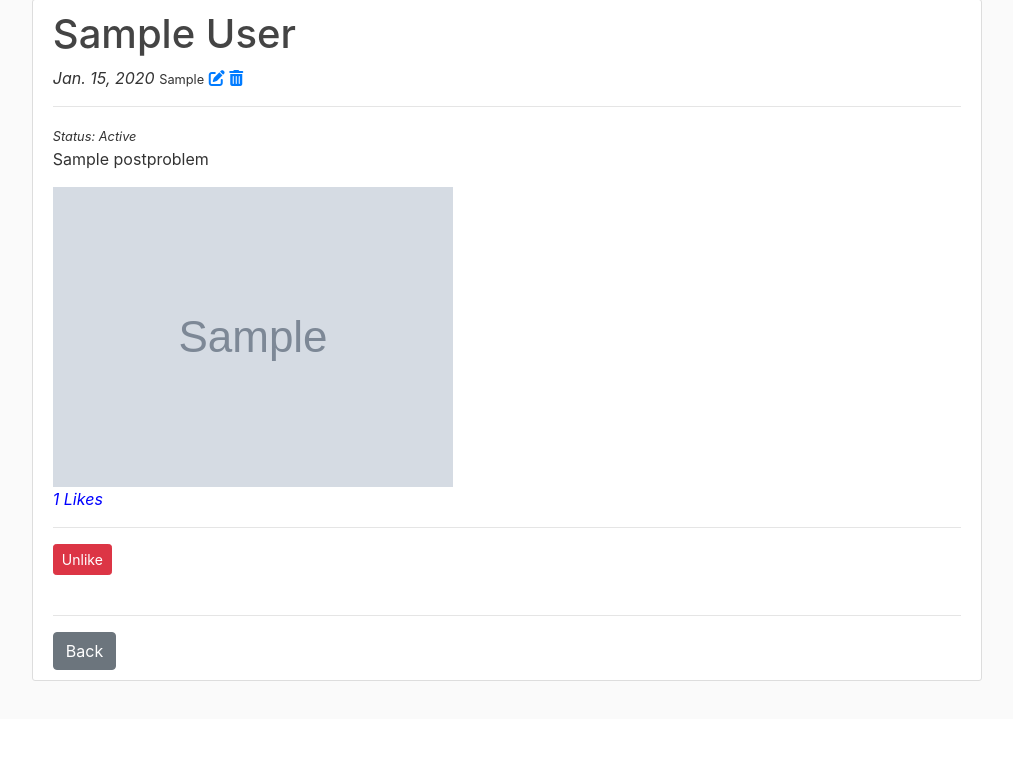
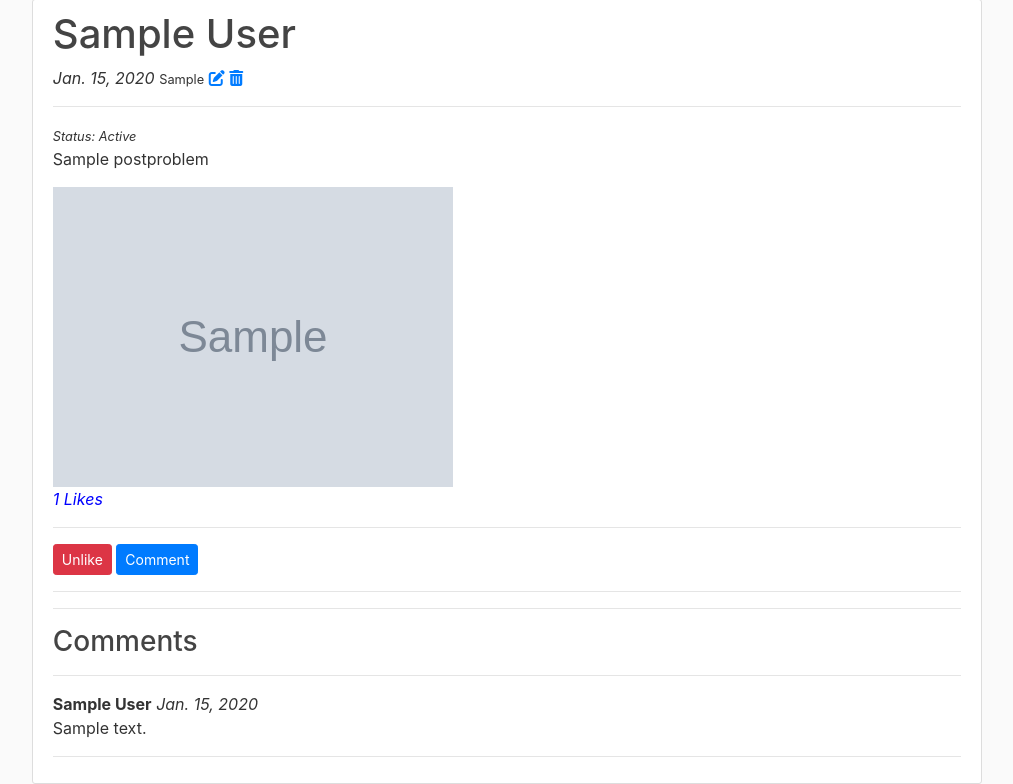
Before and after one commit to anuchakradhar/Project, a Django app: page /problem/1 in a window 1280 px wide. Shown: the part 81-865 px from the top of the page, without its empty margins (133-1146 px from the left). Before the commit the page ends 762 px from the top, so only its background shows below. Run offline with Django 3.2, Linux system fonts and the light colour scheme; a user stored in the database is signed in; tables that the repository leaves empty hold one stand-in row (values such as "Sample post"); grey boxes marked "Sample" are stand-in pictures; some libraries are stand-ins or nearby versions.

Commit message:
comment section

```diff
--- a/app_project/admin.py
+++ b/app_project/admin.py
@@ -1,5 +1,6 @@
 from django.contrib import admin
-from .models import PostProblem
+from .models import PostProblem, Comment
 
 # Register your models here.
 admin.site.register(PostProblem)
+admin.site.register(Comment)
--- a/app_project/forms.py
+++ b/app_project/forms.py
@@ -1,5 +1,5 @@
 from django import forms
-from .models import PostProblem
+from .models import PostProblem, Comment
 
 choices = [('critical','critical'), ('mild','mild'), ('solved','solved')]
 
@@ -9,10 +9,14 @@ class PostProblemForm(forms.ModelForm):
         fields = ('creator', 'problem_title', 'image', 'location', 'status')
 
         widgets = {
+            'creator': forms.TextInput(attrs={'value': '', 'id': 'author', 'type': 'hidden'}),
+            'status': forms.Select(choices=choices)
+        }
+class CommentForm(forms.ModelForm):
+    class Meta:
+        model = Comment
+        fields = ('user', 'content')
 
-            'creator': forms.TextInput(attrs = {'class': 'form-control', 'value': '', 'id': 'author', 'type': 'hidden'}),
-            # 'creator': forms.Select(attrs = {'class': 'form-control'}),
-            'problem_title': forms.Textarea(attrs = {'class': 'form-control'}),
-            'location': forms.TextInput(attrs = {'class': 'form-control'}),
-            'status': forms.Select(choices=choices, attrs = {'class': 'form-control'})
+        widgets = {
+            'user': forms.TextInput(attrs={'value': '', 'id': 'author', 'type': 'hidden'})
         }
--- a/app_project/models.py
+++ b/app_project/models.py
@@ -27,3 +27,15 @@ class PostProblem(models.Model):
 	def get_absolute_url(self):
 		return reverse('home')
 	# 	return reverse('article-detail', args=(str(self.pk)))
+
+class Comment(models.Model):
+	post = models.ForeignKey(PostProblem, related_name='comments', on_delete = models.CASCADE)
+	user = models.ForeignKey(User, on_delete = models.CASCADE)
+	content = models.TextField()
+	date_commented = models.DateField(auto_now_add = True)
+
+	def __str__(self):
+		return '%s - %s' % (self.post.problem_title, self.user)
+
+	def get_absolute_url(self):
+		return reverse('problem-detail', args=(str(self.post.pk)))
--- a/app_project/templates/problem_detail.html
+++ b/app_project/templates/problem_detail.html
@@ -6,6 +6,7 @@
 
 {% block content %}
 <div class="content-section">
+  <div class="">
     <h1>{{ postproblem.creator.first_name }} {{ postproblem.creator.last_name }}</h1>
     <em>{{ postproblem.created_date }}</em>
     <small>{{ postproblem.location }}</small>
@@ -27,26 +28,44 @@
       <em>{{ total_likes }} Likes</em>
     </div>
     <hr>
-  {% if user.is_authenticated %}
     <form action="{% url 'like_post' postproblem.pk %}" method="POST">
       {% csrf_token %}
+      {% if user.is_authenticated %}
+
         {% if liked %}
           <button type="submit" name = "post_id" value= "{{ postproblem.id }}" class="btn btn-danger btn-sm">Unlike</button>
         {% else %}
           <button type="submit" name = "post_id" value= "{{ postproblem.id }}" class="btn btn-primary btn-sm">Like</button>
         {% endif %}
-  </form>
+        <a class="btn btn-primary btn-sm" href="{% url 'add_comment' postproblem.pk %}">Comment</a>
+
       {% else %}
 
         <small><a href="{% url 'login' %}">Login</a> to like post</small>
 
       {% endif %}
-  <br><hr>
+    </form>
 
-  <a class="btn btn-secondary" href="{% url 'home' %}">Back</a>
+  </div>
 
+  <hr><hr>
 
-
+  <div class="">
+    <h3>Comments</h3>
+    <hr>
+    {% if not postproblem.comments.all %}
+      No Comments <br>
+      <a class="btn btn-secondary btn-sm" href="{% url 'add_comment' postproblem.pk %}">Add Comment</a>
+    {% else %}
+      {% for comment in postproblem.comments.all %}
+        <strong>{{ comment.user.first_name }} {{ comment.user.last_name }}</strong>
+        <em>{{ comment.date_commented }}</em>
+        <br>
+        {{ comment.content }}
+        <hr>
+      {% endfor %}
+    {% endif %}
+  </div>
 
 </div>
 {% endblock %}
--- a/app_project/urls.py
+++ b/app_project/urls.py
@@ -1,5 +1,5 @@
 from django.urls import path
-from .views import HomeView, ProblemDetailView, AddProblemView, UpdateProblemView, DeleteProblemView, StatusView, LikeView, UserPostListView
+from .views import HomeView, ProblemDetailView, AddProblemView, UpdateProblemView, DeleteProblemView, StatusView, LikeView, UserPostListView, AddCommentView
 
 urlpatterns = [
     path('', HomeView.as_view(), name = 'home'),
@@ -10,4 +10,5 @@ urlpatterns = [
     path('problem/<int:pk>/remove/', DeleteProblemView.as_view(), name ='delete_post'),
     path('status/<str:cats>/', StatusView, name ='status'),
     path('like/<int:pk>', LikeView, name='like_post'),
+    path('problem/<int:pk>/comment', AddCommentView.as_view(), name ='add_comment'),
 ]
--- a/app_project/views.py
+++ b/app_project/views.py
@@ -1,7 +1,7 @@
 from django.shortcuts import render, get_object_or_404
 from django.views.generic import ListView, DetailView, CreateView, UpdateView, DeleteView
-from .models import PostProblem
-from .forms import PostProblemForm
+from .models import PostProblem, Comment
+from .forms import PostProblemForm, CommentForm
 from django.contrib.auth.models import User
 from django.urls import reverse_lazy, reverse
 from django.http import HttpResponseRedirect
@@ -73,6 +73,16 @@ class AddProblemView(CreateView):
     template_name = 'add_post.html'
     # fields = '__all__'
 
+class AddCommentView(CreateView):
+    model = Comment
+    form_class = CommentForm
+    template_name = 'add_comment.html'
+    # fields = '__all__'
+
+    def form_valid(self, form):
+        form.instance.post_id = self.kwargs['pk']
+        return super().form_valid(form)
+
 class UpdateProblemView(UpdateView):
     model = PostProblem
     form_class = PostProblemForm
--- a/members/models.py
+++ b/members/models.py
@@ -10,8 +10,8 @@ class Profile(models.Model):
 	def __str__(self):
 		return f'{self.user.username} Profile'
 
-	def save(self):
-		super().save()
+	def save(self, *args, **kwargs):
+		super(Profile, self).save(*args, **kwargs)
 
 		img = Image.open(self.profile_picture.path)
 
--- a/members/urls.py
+++ b/members/urls.py
@@ -4,6 +4,7 @@ from .views import UserRegisterView, Profile
 urlpatterns = [
     path('register/', UserRegisterView.as_view(), name = 'register'),
     path('profile/', Profile, name = 'profile'),
+
     # path('edit_profile/', UserEditView.as_view(), name = 'edit_profile'),
 
 ]
--- a/members/views.py
+++ b/members/views.py
@@ -1,4 +1,4 @@
-from django.shortcuts import render, redirect
+from django.shortcuts import render, redirect, get_object_or_404
 from django.views.generic import CreateView, UpdateView, DetailView
 from .forms import SignUpForm, UserUpdateForm, EditProfileForm
 from django.urls import reverse_lazy
@@ -9,6 +9,8 @@ from django.contrib import messages
 
 
 # Create your views here.
+
+
 class UserRegisterView(SuccessMessageMixin, CreateView):
 	form_class = SignUpForm
 	template_name = 'registration/register.html'
--- a/project_7thsem/settings.py
+++ b/project_7thsem/settings.py
@@ -80,7 +80,7 @@ WSGI_APPLICATION = 'project_7thsem.wsgi.application'
 DATABASES = {
     'default': {
         'ENGINE': 'django.db.backends.postgresql',
-        'NAME': 'waste_reporting',
+        'NAME': 'waste_report',
         'USER': 'postgres',
         'PASSWORD': '1234',
         'HOST': 'localhost'
@@ -136,4 +136,4 @@ CRISPY_TEMPLATE_PACK = 'bootstrap4'
 
 LOGIN_REDIRECT_URL = 'home'
 LOGIN_URL = 'login'
-LOGOUT_REDIRECT_URL = 'home'
+LOGOUT_REDIRECT_URL = 'login'
```
Also changed, not shown: app_project/templates/add_comment.html (added, +26 -0 lines), members/forms.py (+6 -6 lines), app_project/migrations/0001_initial.py, app_project/migrations/0002_auto_20200818_1405.py (deleted), app_project/migrations/0003_auto_20200821_1612.py (deleted), media/images/download_5aIpmVE.jpg (added), media/images/download_PXDUSwX.jpg (added), members/migrations/0001_initial.py. Lines whose indentation alone changed are shown as unchanged.
